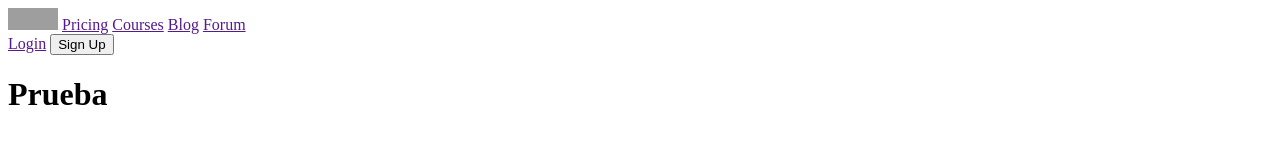
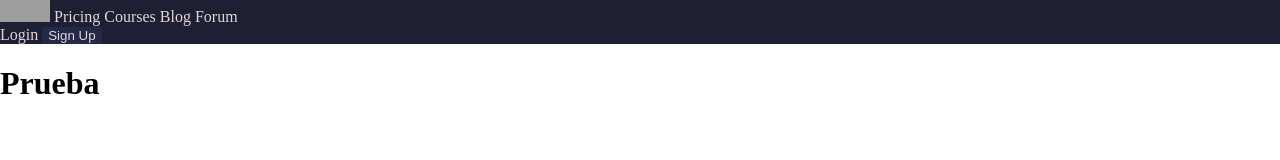
Before and after one commit to czvides/DeWeb-Practice, a plain HTML site: page CSS-Class/index.html in a window 1280 px wide. Drawn offline with Linux system fonts and the light colour scheme; grey boxes are pictures that could not be loaded.

Commit message:
Display practice

```diff
--- a/CSS-Class/index.html
+++ b/CSS-Class/index.html
@@ -10,17 +10,17 @@
 </head>
 
 <body>
-    <header>
-        <div>
+    <header class="bg-gray-900">
+        <div class="block">
             <img src="https://external-content.duckduckgo.com/iu/?u=https%3A%2F%2Ftse2.mm.bing.net%2Fth%3Fid%3DOIP.Bs2PlI-wmfFiYzgWNRO0pgHaDO%26pid%3DApi&f=1">
-            <a href="">Pricing</a>
-            <a href="">Courses</a>
-            <a href="">Blog</a>
-            <a href="">Forum</a>
+            <a href="" class="tx-white">Pricing</a>
+            <a href="" class="tx-white">Courses</a>
+            <a href="" class="tx-white">Blog</a>
+            <a href="" class="tx-white">Forum</a>
         </div>
-        <div>
-            <a href="">Login</a>
-            <button>Sign Up</button>
+        <div class="inline">
+            <a href="" class="tx-white">Login</a>
+            <button class="tx-white">Sign Up</button>
         </div>
     </header>
     <h1>Prueba</h1>
--- a/CSS-Class/main.css
+++ b/CSS-Class/main.css
@@ -1,4 +1,40 @@
+body{
+    margin: 0;
+    padding: 0;
+}
+a {
+    text-decoration: none;
+}
+button {
+    background-color: #262849;
+    border-style: none;
+}
 img {
     height: 21.77px;
     width: 50px;
 }
+.bg-gray-900{
+    background-color: #1e1f33;
+}
+.tx-white{
+    color: #e2d6d6;
+}
+.block {
+    display: block;
+}
+.inline-block{
+    display: inline-block;
+}
+.inline{
+    display: inline;
+}
+.hidden {
+    display:none;
+}
+/*
+    -block
+    -inline-block
+    -inline
+    -none
+    -flex
+ */
```
